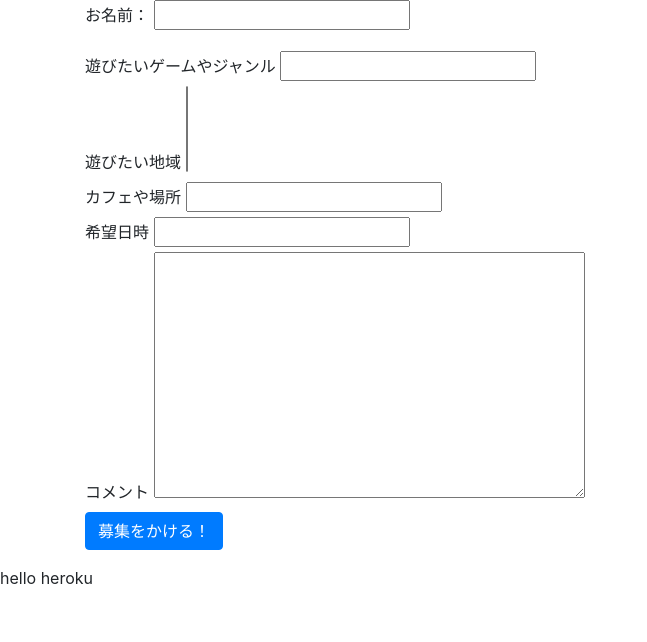
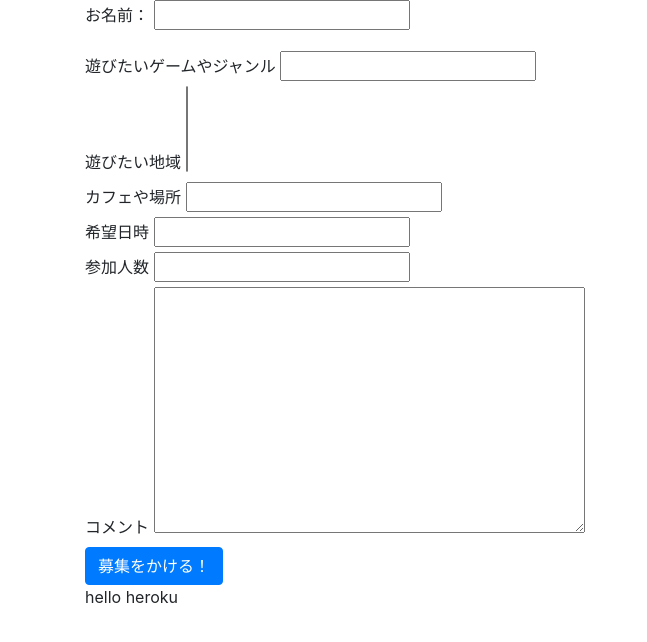
Before and after one commit to chirol/Botch, a Django app: template templates/user_auth/create_form.html in a window 1280 px wide. Shown: the part 56-698 px from the top of the page, without its empty margins (0-647 px from the left). Run offline with Django 3.2, Linux system fonts and the light colour scheme; the template is opened without the code that fills it: values that come from a table or form of the project are taken from there, others are empty; some libraries are stand-ins or nearby versions.

Commit message:
add create_form number

```diff
--- a/templates/user_auth/create_form.html
+++ b/templates/user_auth/create_form.html
@@ -33,6 +33,9 @@
             {{ form.date }}
         </div>
         <div>
+            <label>参加人数</label>
+            {{ form.number }}
+        <div>
             <label>コメント</label>
             {{ form.comment }}
         </div>
```
